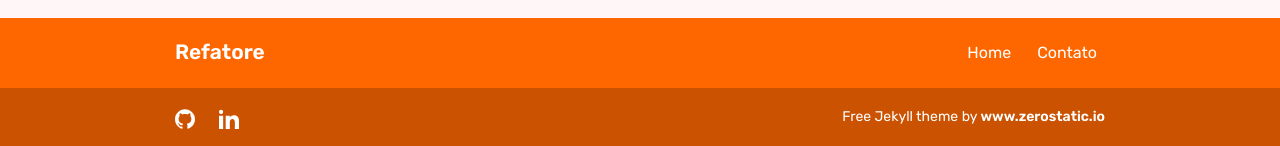
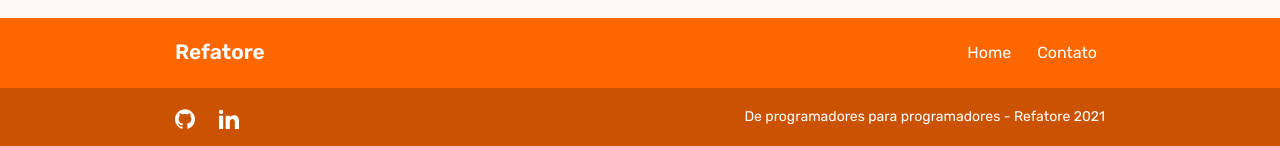
Before and after one commit to re-fatore/website, a Jekyll site: the page built from index.md, in a window 1280 px wide. Shown: the part 1529-1675 px from the top of the page. Built offline with Jekyll 4.4.1, drawn with Linux system fonts in a browser that asks for light colours.

Commit message:
Applying refatore credit to footer notes

```diff
--- a/_config.yml
+++ b/_config.yml
@@ -13,7 +13,7 @@ logo:
   desktop_height: "36px"
 
 footer:
-  copyright_text: 'Free Jekyll theme by <a class="zerostatic" href="https://www.zerostatic.io">www.zerostatic.io</a>'
+  copyright_text: 'De programadores para programadores - Refatore 2021'
 
 seo:
   meta_og_title: "Refatore curso de programação"
```
